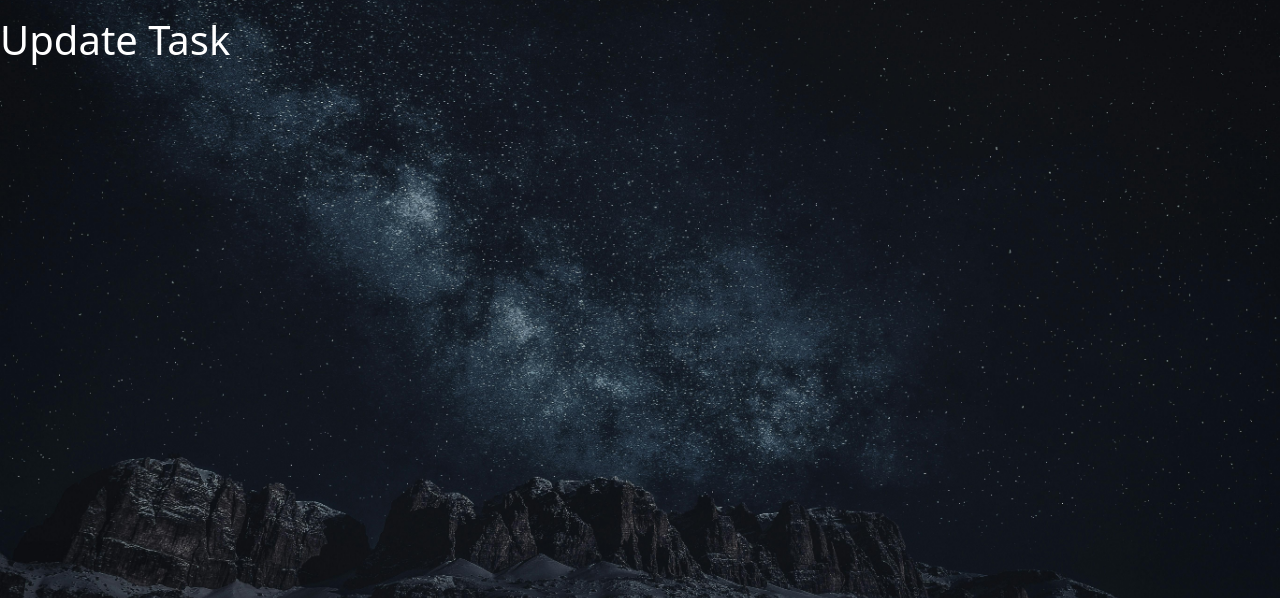
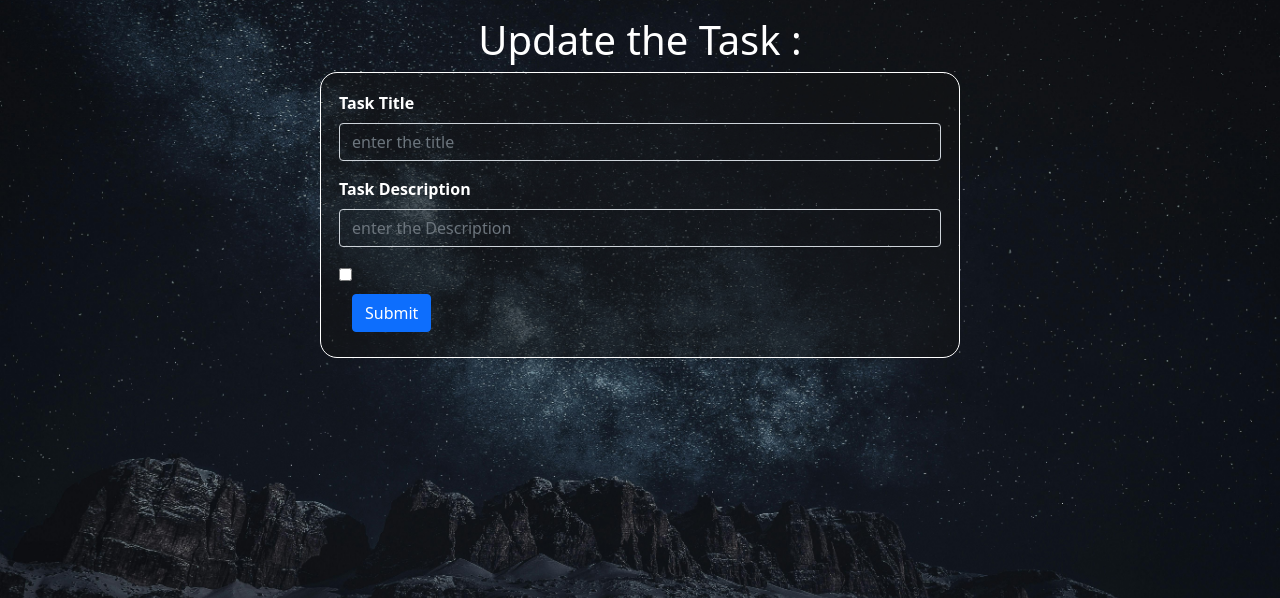
Before and after one commit to mr-aniket-2004/Django_To_Do_app, a Django app: template ToDoApp/mylist/templates/subpages/edit_task.html in a window 1280 px wide. Shown: the part 96-694 px from the top of the page. Run offline with Django 3.2, Linux system fonts and the light colour scheme; the template is opened without the code that fills it, so the values that code supplies are empty.

Commit message:
project_complete

```diff
--- a/ToDoApp/ToDoApp/urls.py
+++ b/ToDoApp/ToDoApp/urls.py
@@ -19,5 +19,5 @@ from django.urls import path, include
 
 urlpatterns = [
     path('admin/', admin.site.urls),
-    path("",include("mylist.urls")),
+    path("",include(('mylist.urls'))),
 ]
--- a/ToDoApp/mylist/templates/subpages/edit_task.html
+++ b/ToDoApp/mylist/templates/subpages/edit_task.html
@@ -2,13 +2,49 @@
 {% load static %}
 
 {% block title %}
-    Update Task
+Update Task
 {% endblock title %}
 {% block external_css %}
 
+<link rel="stylesheet" href="{% static 'css/edit_task.css' %}">
 {% endblock external_css %}
-
 {% block content %}
 
-<h1> Update  Task</h1>
+<h1>Update the Task :</h1>
+<div class="main_container">
+
+    <form action="{% url 'edit_task' task.id %}" method="POST">
+        {% csrf_token %}
+        <div class="mb-3">
+            <label for="exampleFormControlInput1" class="form-label fw-3">Task Title</label>
+            <input type="text" class="form-control" id="exampleFormControlInput1" placeholder="enter the title"
+                name="title" value="{{task.title}}">
+        </div>
+        <div class="mb-3">
+            <label for="exampleFormControlTextarea1" class="form-label">Task Description</label>
+            <input class="form-control" id="exampleFormControlTextarea1" placeholder="enter the Description"
+                name="Description" value ="{{task.description}}"></input>
+        </div>
+        <div class="checkbox">
+            <input type="checkbox" name="status" id="" {% if task.completed %}
+              checked
+            {% endif %}>
+            <label for="staus"> {% if task.completed %}
+              Completed
+            {% endif %}
+        </label>
+
+        </div>
+        <div class="btn">
+            <button type="submit" class="btn btn-primary">Submit</button>
+        </div>
+
+    </form>
+</div>
+
+<script>
+    if (error) {
+        window.alert("{{error}}");
+    }
+</script>
 {% endblock content %}
--- a/ToDoApp/mylist/templates/subpages/home.html
+++ b/ToDoApp/mylist/templates/subpages/home.html
@@ -41,7 +41,7 @@
                 {% endif %}
             </li>
             <li class="Edit-btn">
-                <a href="{% url "edit_task" %}"><button type="button" class="btn btn-warning"><ion-icon name="pencil"></ion-icon>
+                <a href="{% url 'edit_task' i.id %}"><button type="button" class="btn btn-warning"><ion-icon name="pencil"></ion-icon>
                         Edit</button></a>
             </li>
             <li class="delete-btn">
--- a/ToDoApp/mylist/urls.py
+++ b/ToDoApp/mylist/urls.py
@@ -2,9 +2,11 @@ from django.contrib import admin
 from django.urls import path, include
 from . import views
 
+
 urlpatterns = [
     path("",views.home,name="home"),
     path("add/", views.add_task, name="add_task"),
-    path("edit/", views.edit_task, name="edit_task"),
+    path("edit/<int:list_id>/", views.edit_task, name="edit_task"),
     path("delete/<int:list_id>/", views.delete_task, name="delete_task"),
+    path("delete_object/<int:list_id>/",views.delete_object ,name="delete_object"),
 ]
--- /dev/null
+++ b/ToDoApp/static/css/edit_task.css
@@ -0,0 +1,35 @@
+.main_container {
+    display: flex;
+    justify-content: center;
+}
+
+h1 {
+    text-align: center;
+}
+
+form {
+    min-width: 50%;
+    border: 1PX solid white;
+    background-color: rgba(20, 20, 20, 0.479);
+    padding: 18px;
+    border-radius: 17px;
+}
+
+label {
+    font-weight: 600;
+}
+
+input {
+    background-color: transparent;
+    border: 1px solid white;
+}
+
+#exampleFormControlInput1 {
+    background-color: transparent;
+    color: white;
+}
+
+#exampleFormControlTextarea1 {
+    background-color: transparent;
+    color: white;
+}
```
Also changed, not shown: ToDoApp/mylist/templates/subpages/delete_task.html (+11 -1 lines), ToDoApp/mylist/views.py (+25 -2 lines), ToDoApp/static/css/delete.css (+22 -1 lines), ToDoApp/db.sqlite3.
